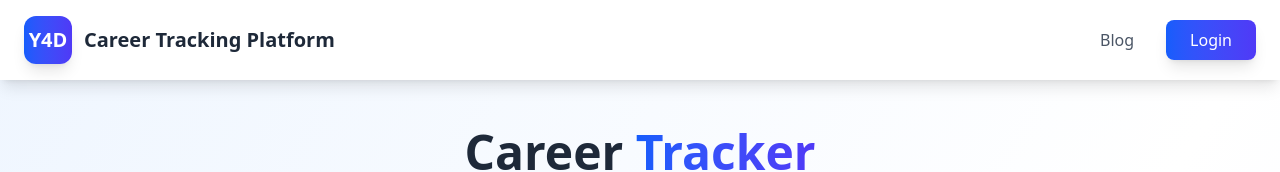
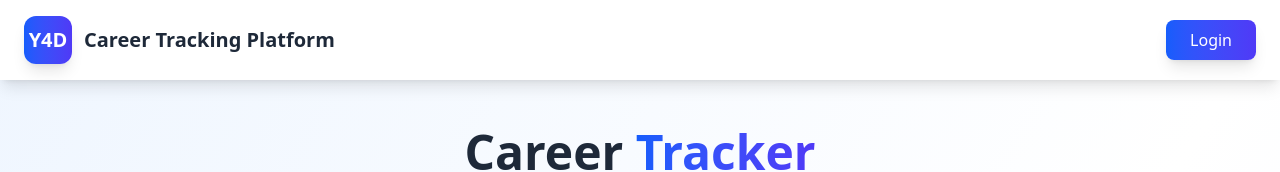
Before and after one commit to Mastercard-Code-For-Change-2-0/Team-9, a React (Vite) app in the folder Frontend/: page / in a window 1280 px wide. Shown: the top 172 px of the page. Built offline with nearby package versions, Linux system fonts and the light colour scheme.

Commit message:
Updated LandingPage

```diff
--- a/Frontend/src/pages/LandingPage.jsx
+++ b/Frontend/src/pages/LandingPage.jsx
@@ -21,12 +21,7 @@ const LandingPage = () => {
 
             {/* Navigation Links */}
             <div className="flex items-center space-x-8">
-              <a
-                href="#blog"
-                className="text-gray-600 hover:text-blue-600 font-medium transition-colors"
-              >
-                Blog
-              </a>
+
               <button
                 onClick={() => navigate('/login')}
                 className="bg-gradient-to-r from-blue-600 to-indigo-600 text-white px-6 py-2 rounded-lg font-medium hover:from-blue-700 hover:to-indigo-700 transition-all transform hover:scale-105 shadow-lg"
```
